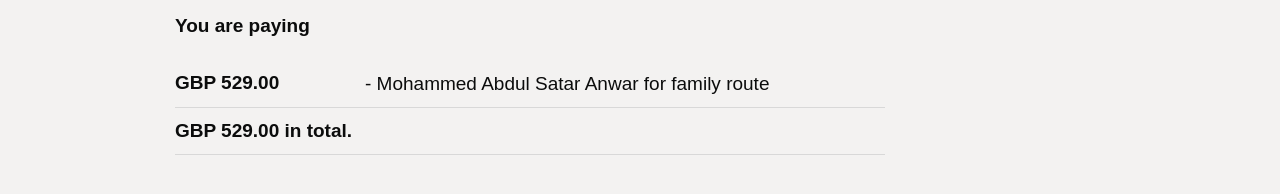
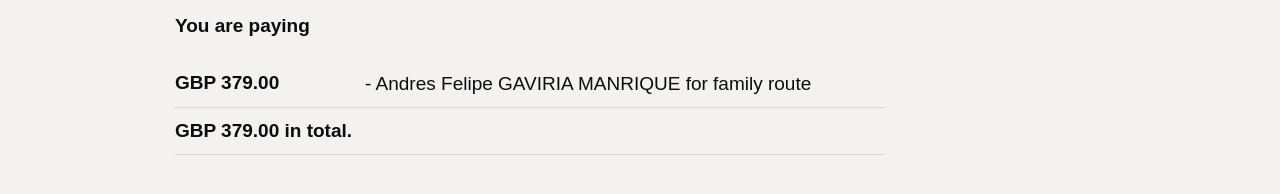
Before and after one commit to ukvac/site1, a plain HTML site: page index.html in a window 1280 px wide. Shown: the part 265-459 px from the top of the page. Drawn offline with Linux system fonts and the light colour scheme.

Commit message:
Update index.html

```diff
--- a/index.html
+++ b/index.html
@@ -52,14 +52,14 @@
 
         <div class="summary">
           <div class="summary__row">
-            <div class="summary__key">GBP 529.00 </div>
-            <div class="summary__value">- Mohammed Abdul Satar Anwar for family route   </div>
+            <div class="summary__key">GBP 379.00 </div>
+            <div class="summary__value">- Andres Felipe GAVIRIA MANRIQUE for family route   </div>
           </div>
 
           <div class="summary__divider" role="presentation"></div>
 
           <div class="summary__row summary__row--total">
-            <div class="summary__key">GBP 529.00 in total.</div>
+            <div class="summary__key">GBP 379.00 in total.</div>
             <div class="summary__value"></div>
           </div>
 
```
